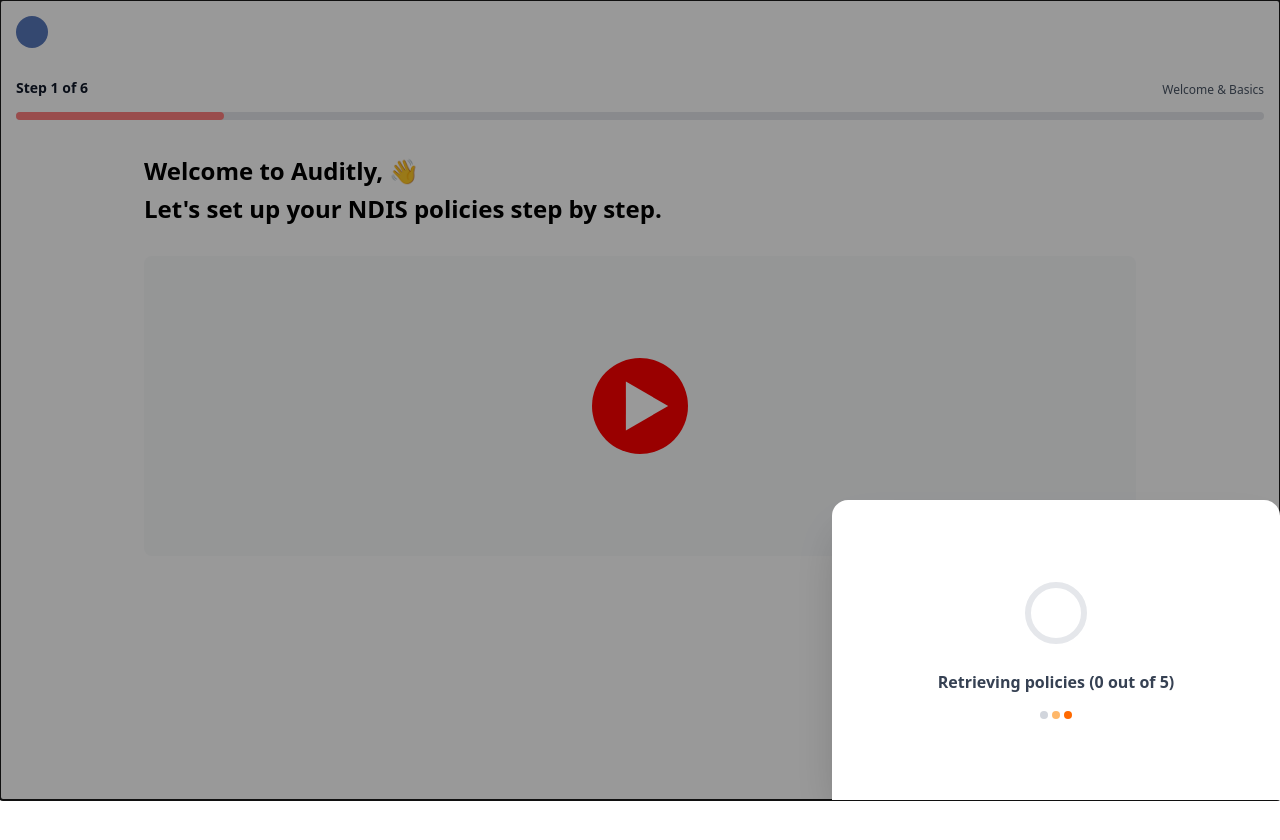
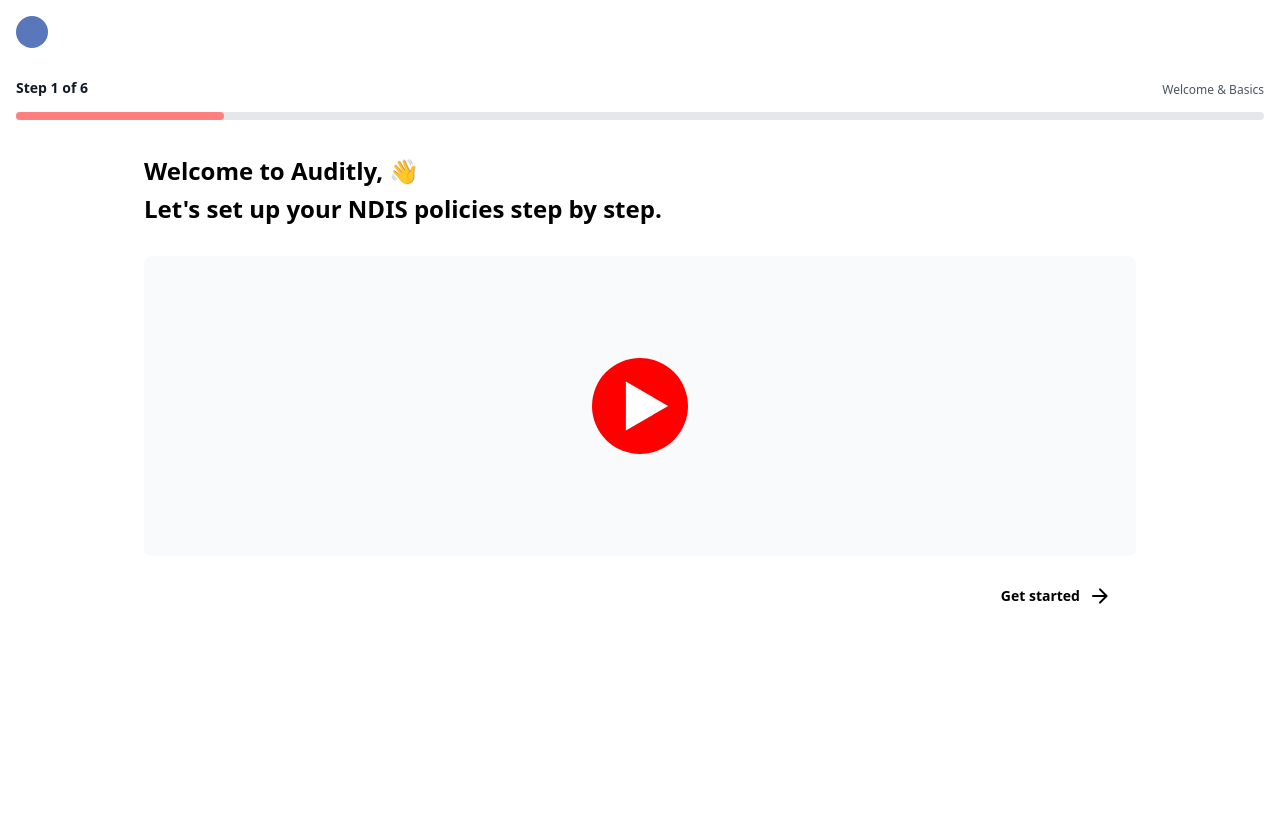
Before and after one commit to vrushikvisavadiya/auditly-frontend, a Next.js app: page /organization in a window 1280 px wide. Shown: the top 840 px of the page. Built offline with nearby package versions, Linux system fonts and the light colour scheme; no server answers.

Commit message:
Modal Ui update

```diff
--- a/sections/welcome/StepProgress.tsx
+++ b/sections/welcome/StepProgress.tsx
@@ -483,7 +483,7 @@
       {/* Loading Modal */}
       <LoadingModal
         id="onboarding-loading"
-        isOpen={true}
+        isOpen={showLoadingModal}
         progress={loadingProgress}
         total={5}
       />
```
